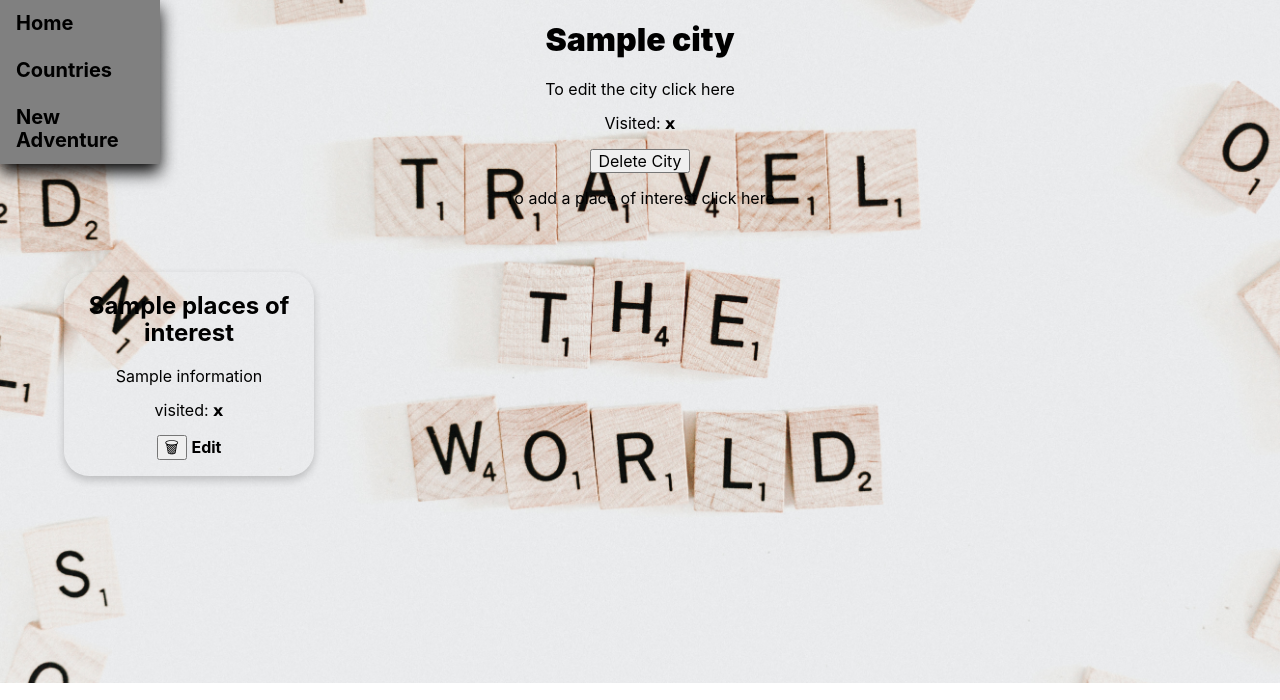
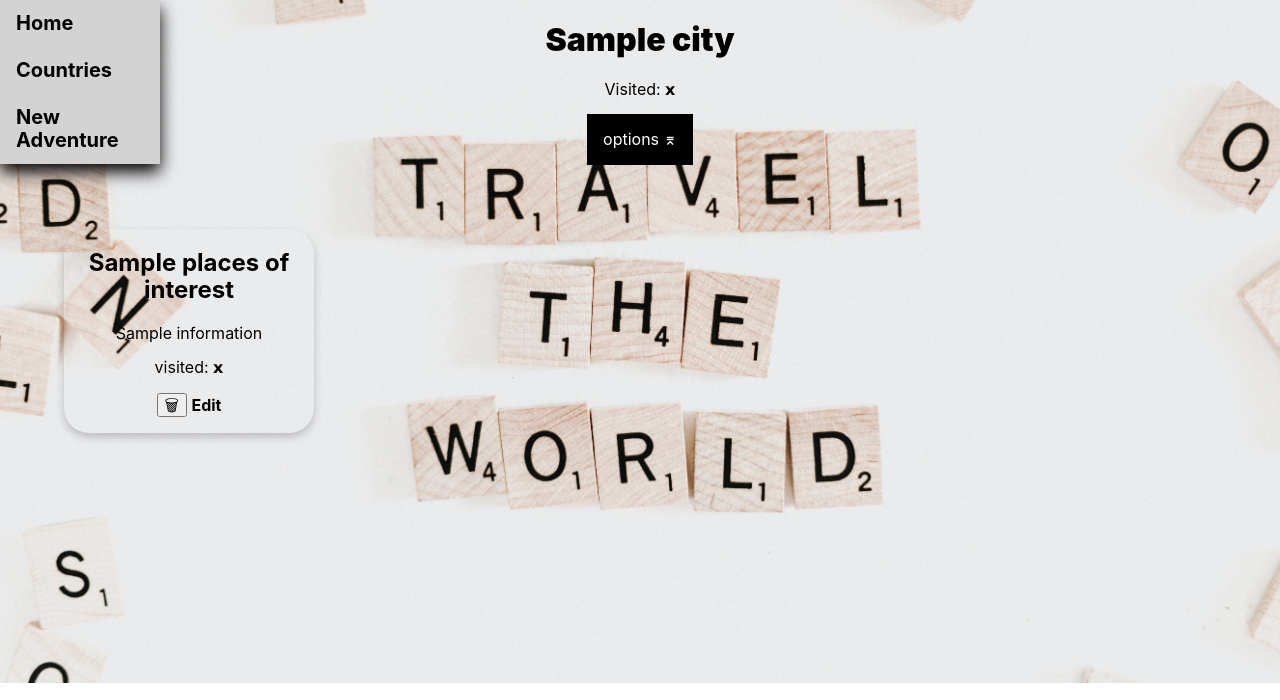
Before and after one commit to NoahValuks/Bucket-List, a Flask app: page /cities/1 in a window 1280 px wide. Shown: the part 50-750 px from the top of the page. Run offline with Flask 2, Linux system fonts and the light colour scheme; a database or web service that is not in the repository returns one stand-in record (values such as "Sample title"); some libraries are stand-ins or nearby versions.

Commit message:
added drop down menus to cities and countries

```diff
--- a/static/style.css
+++ b/static/style.css
@@ -54,7 +54,7 @@
 .dropdown-content {
   display: none;
   position: absolute;
-  background-color: grey;
+  background-color: lightgray;
   min-width: 160px;
   box-shadow: 0px 8px 16px 0px black;
   z-index: 1;
--- a/templates/cities/index.html
+++ b/templates/cities/index.html
@@ -2,7 +2,6 @@
 
 {% block content %}
 <h1><b>{{city.name}}</b></h1>
-<p>To edit the city <a href="/cities/{{city.id}}/edit">click here</a></p>
 <p>
 Visited:
 {% if city.visited == True %}
@@ -10,11 +9,17 @@
 {% else %}
     𝘅
 {% endif %}
-    <form class="delete-form" action="/cities/{{city.id}}/delete" method="POST">
-        <button class="trash-button">Delete City</button>
-    </form>
-</P>
-<p>To add a place of interest <a href="/place_of_interest/new">click here</a></p>
+</p>
+<nav>
+    <div class="dropdown">
+      <button class="dropbtn">options ⌆</button>
+      <div class="dropdown-content">
+        <a href="/cities/{{city.id}}/edit">Edit City</a>
+        <a href="/cities/{{city.id}}/delete">Delete City</a>
+        <a href="/place_of_interest/new">Add place of interest</a>
+      </div>
+    </div>
+  </nav>
 
 <div id = "all-cards">
     {% for place in places %}
```
Also changed, not shown: templates/countries/show_cities.html (+11 -2 lines). Lines whose indentation alone changed are shown as unchanged.
